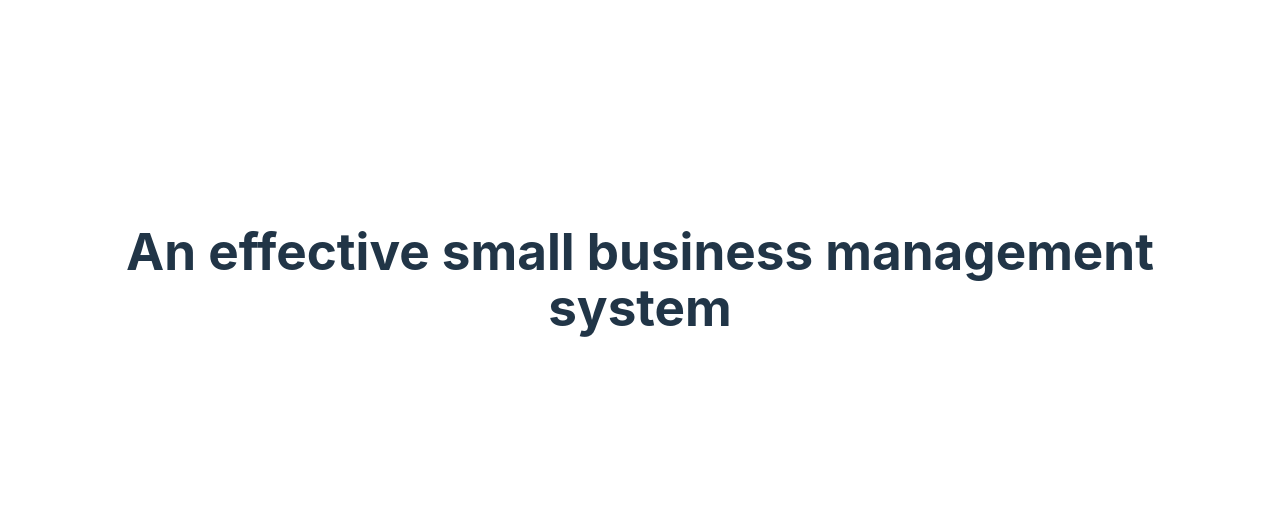
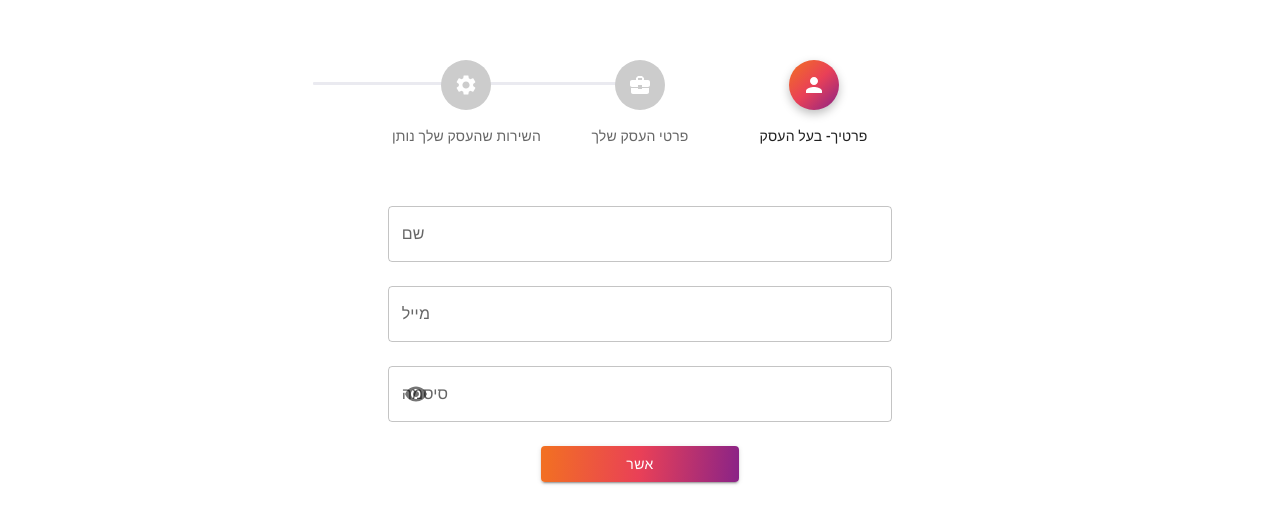
Before and after one commit to Shifra-fraiman/smallBusinessManagementSystem, a React (Vite) app: page / in a window 1280 px wide. Shown: the part 121-644 px from the top of the page. Built offline with nearby package versions, Linux system fonts and the light colour scheme.

Commit message:
Use hebrew direction to all the web

```diff
--- a/src/pages/HomePage/HomePage.tsx
+++ b/src/pages/HomePage/HomePage.tsx
@@ -1,9 +1,10 @@
 import React from "react";
+import { CreateBussinessPage } from "../CreateBussiness/CreateBussinessPage";
 
 export const Home = ()=>{
     return (
         <>
-        <h1>An effective small business management system</h1>
+        <CreateBussinessPage/>
         </>
     )
 }
```
